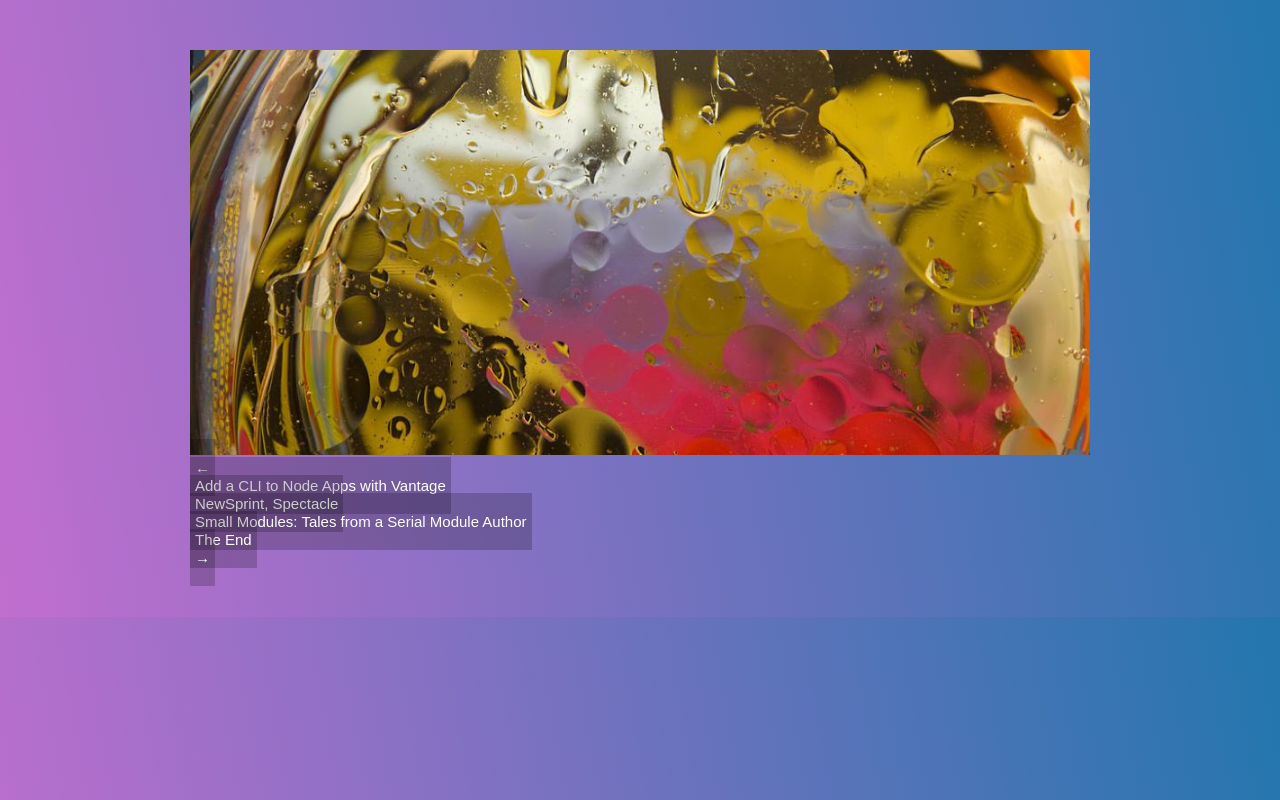
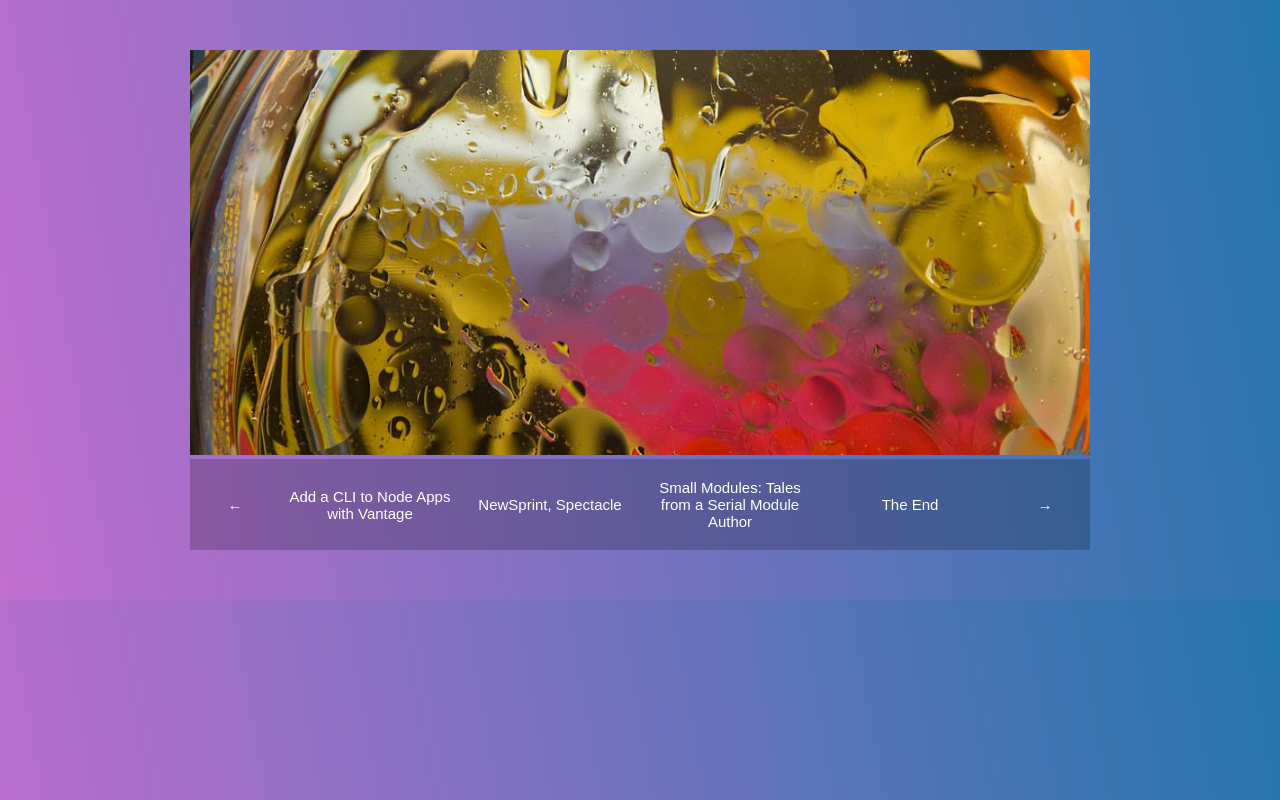
Before and after one commit to cybk/FlexboxPractice, a plain HTML site: page 10-Nesting/index.html in a window 1280 px wide. Drawn offline with Linux system fonts and the light colour scheme.

Commit message:
Played with nesting flex elements

```diff
--- a/10-Nesting/index.html
+++ b/10-Nesting/index.html
@@ -18,27 +18,27 @@
       <ul>
 
         <li class="arrow">
-          <a href="#">←</a>
+          <a href="#"><span>←</span></a>
         </li>
 
         <li>
-          <a href="#">Add a CLI to Node Apps with Vantage</a>
+          <a href="#"><span>Add a CLI to Node Apps with Vantage</span></a>
         </li>
 
         <li>
-          <a href="#">NewSprint, Spectacle</a>
+          <a href="#"><span>NewSprint, Spectacle</span></a>
         </li>
 
         <li>
-          <a href="#">Small Modules: Tales from a Serial Module Author</a>
+          <a href="#"><span>Small Modules: Tales from a Serial Module Author</span></a>
         </li>
 
         <li>
-          <a href="#">The End</a>
+          <a href="#"><span>The End</span></a>
         </li>
 
         <li class="arrow">
-          <a href="#">→</a>
+          <a href="#"><span>→</span></a>
         </li>
 
       </ul>
--- a/10-Nesting/style.css
+++ b/10-Nesting/style.css
@@ -36,7 +36,29 @@ a:hover {
 
 
 .slider-nav ul {
+  display: flex;
   list-style: none;
   margin: 0;
   padding: 0;
 }
+
+.slider-nav li{
+  flex: 2;
+  display: flex;
+  text-align: center;
+}
+
+.slider-nav .arrow{
+  flex: 1;
+}
+
+.slider-nav a{
+  display: flex;
+  flex-basis: 100%;
+  align-items: center;
+}
+
+.slider-nav span{
+  display: block;
+  width: 100%;
+}
```
